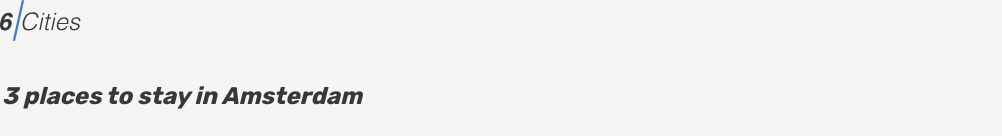
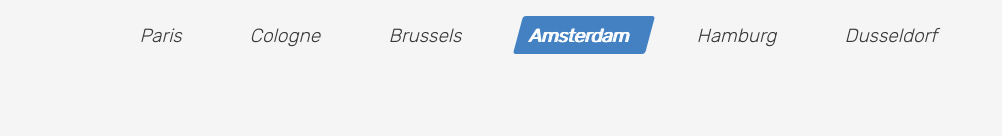
Before and after one commit to GeorgijSosedov/2030925-six-cities-10, a React (Create React App) app in the folder project/: page / in a window 1280 px wide. Shown: the top 136 px of the page, without its empty margins (0-1002 px from the left). Built offline with nearby package versions, Linux system fonts and the light colour scheme.

Commit message:
homework

```diff
--- a/project/src/components/app/app.tsx
+++ b/project/src/components/app/app.tsx
@@ -10,7 +10,7 @@
 import { Fragment } from "react";
 import PrivateRoute from "../../components/private-route/private-route"
 import {Offers,MockOffer} from '../../types/offer'
-import {Reviews,MockReview,} from "../../types/review";
+import {Reviews,MockReview} from "../../types/review";
 
 
 type AppScreenProps = {
@@ -25,29 +25,29 @@
  <BrowserRouter>
   <Routes>
     <Route
-    path={'/'}
+    path={AppRoute.Main}
     element={<WelcomeScreen offers={offers} offersCount={offersCount}/>}
     />
     <Route
-    path={'/login'}
+    path={AppRoute.Login}
     element={<Login />}
     />
     <Route
-    path={'/favorites'}
+    path={AppRoute.Favorites}
     element={
       <PrivateRoute
-        authorizationStatus={AuthorizationStatus.Auth}
+        authorizationStatus={AuthorizationStatus.NoAuth}
       >
         <Favorites offers={offers} />
       </PrivateRoute>
       }
     />
     <Route
-    path={'/offers/:id'}
+    path={AppRoute.Room}
     element={
       <Property
-      offer ={offers}
-      review ={reviews}
+      offers={offers}
+      reviews={reviews}
     />}
     />
    <Route
--- a/project/src/pages/welcome-screen.tsx
+++ b/project/src/pages/welcome-screen.tsx
@@ -15,7 +15,43 @@
   const handleOfferCardMouseLeave = () => setActiveOfferCard(null);
     return (
       <div>
-        <Logo/>
+      <h1 className="visually-hidden">Cities</h1>
+      <div className="tabs">
+        <section className="locations container">
+          <ul className="locations__list tabs__list">
+            <li className="locations__item">
+              <a className="locations__item-link tabs__item" href="#">
+                <span>Paris</span>
+              </a>
+            </li>
+            <li className="locations__item">
+              <a className="locations__item-link tabs__item" href="#">
+                <span>Cologne</span>
+              </a>
+            </li>
+            <li className="locations__item">
+              <a className="locations__item-link tabs__item" href="#">
+                <span>Brussels</span>
+              </a>
+            </li>
+            <li className="locations__item">
+              <a className="locations__item-link tabs__item tabs__item--active">
+                <span>Amsterdam</span>
+              </a>
+            </li>
+            <li className="locations__item">
+              <a className="locations__item-link tabs__item" href="#">
+                <span>Hamburg</span>
+              </a>
+            </li>
+            <li className="locations__item">
+              <a className="locations__item-link tabs__item" href="#">
+                <span>Dusseldorf</span>
+              </a>
+            </li>
+          </ul>
+        </section>
+      </div>
       <div className="cities__places-container container"/>
       <section className="cities__places places"/>
         <h2 className="visually-hidden">Places</h2>
```
Also changed, not shown: project/src/pages/property.tsx (+3 -4 lines).
